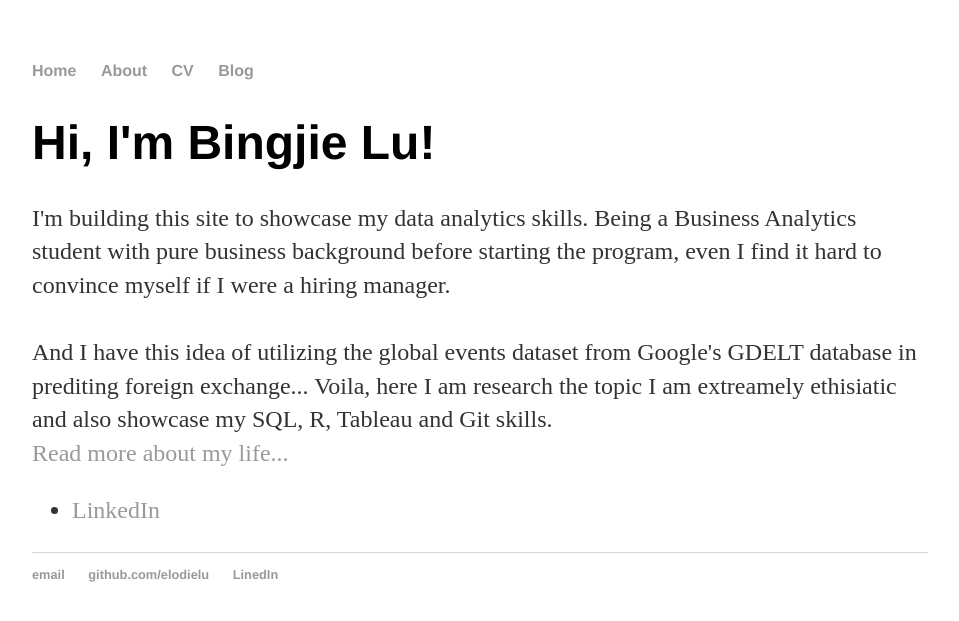
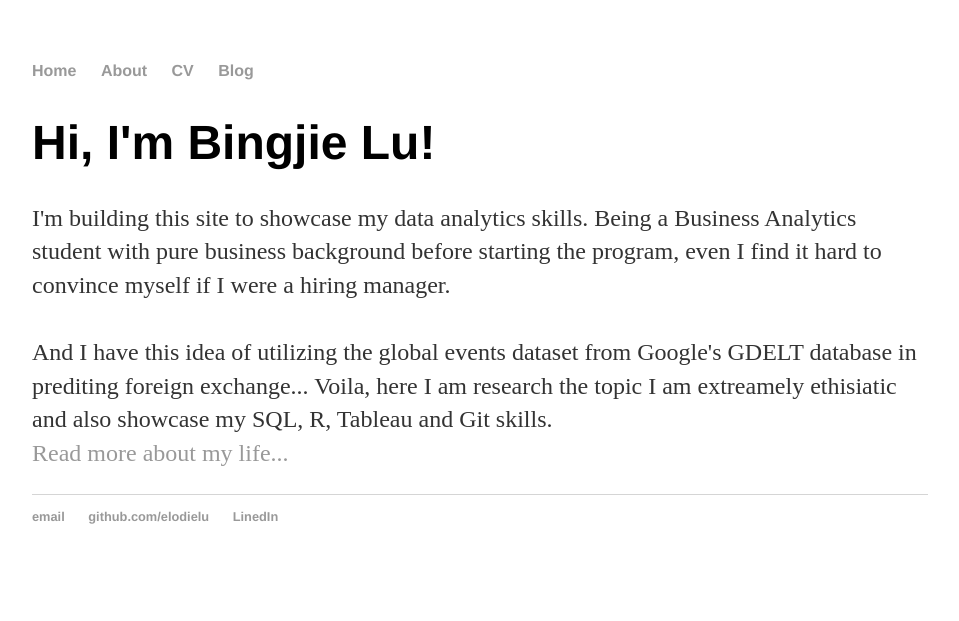
Before and after one commit to elodielu/elodielu.github.io, a Jekyll site: the page built from index.html, in a window 1280 px wide. Shown: the top 621 px of the page, without its empty margins (160-1119 px from the left). Built offline with Jekyll 4.4.1, drawn with Linux system fonts in a browser that asks for light colours.

Commit message:
Update index.html

```diff
--- a/index.html
+++ b/index.html
@@ -11,7 +11,4 @@ title: Bingjie Lu
 
 			<a href="/about">Read more about my life...</a></p>
 
-			<ul class="contacts">
-				<li><a href="https://www.linkedin.com/in/bingjie-lu/">LinkedIn</a></li>
-				</ul>
 		</div>
```
